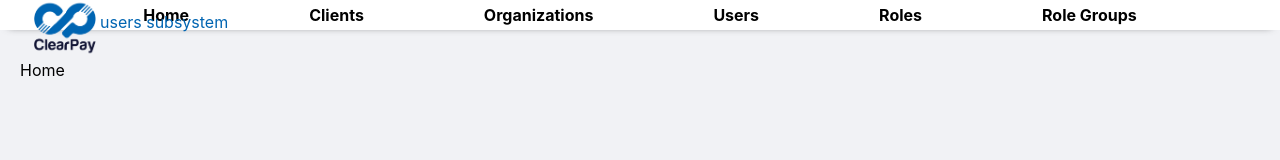
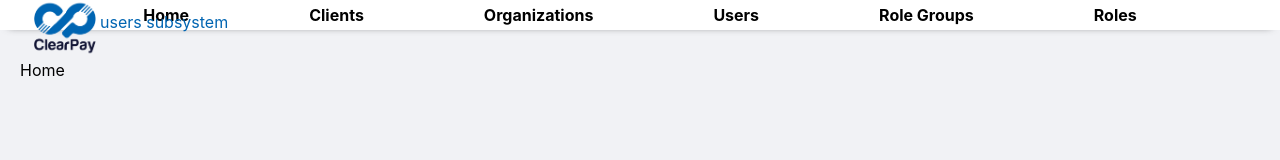
Before and after one commit to 4arturas/user-subsystem, a React (Vite) app in the folder app/: page / in a window 1280 px wide. Shown: the top 160 px of the page. Built offline with nearby package versions, Linux system fonts and the light colour scheme.

Commit message:
Swap Role Groups and Roles places in menu

```diff
--- a/app/src/App.jsx
+++ b/app/src/App.jsx
@@ -65,11 +65,11 @@ function App()
                     <NavLink to="/users" className="header__option" activeClassName="header__option--active">
                         Users
                     </NavLink>
+                    <NavLink to="/rolegroups" className="header__option" activeClassName="header__option--active">
+                        Role Groups
+                    </NavLink>
                     <NavLink to="/roles" className="header__option" activeClassName="header__option--active">
                         Roles
-                    </NavLink>
-                    <NavLink to="/rolegroups" className="header__option" activeClassName="header__option--active">
-                        Role Groups
                     </NavLink>
                 </div>
             </div>
```
